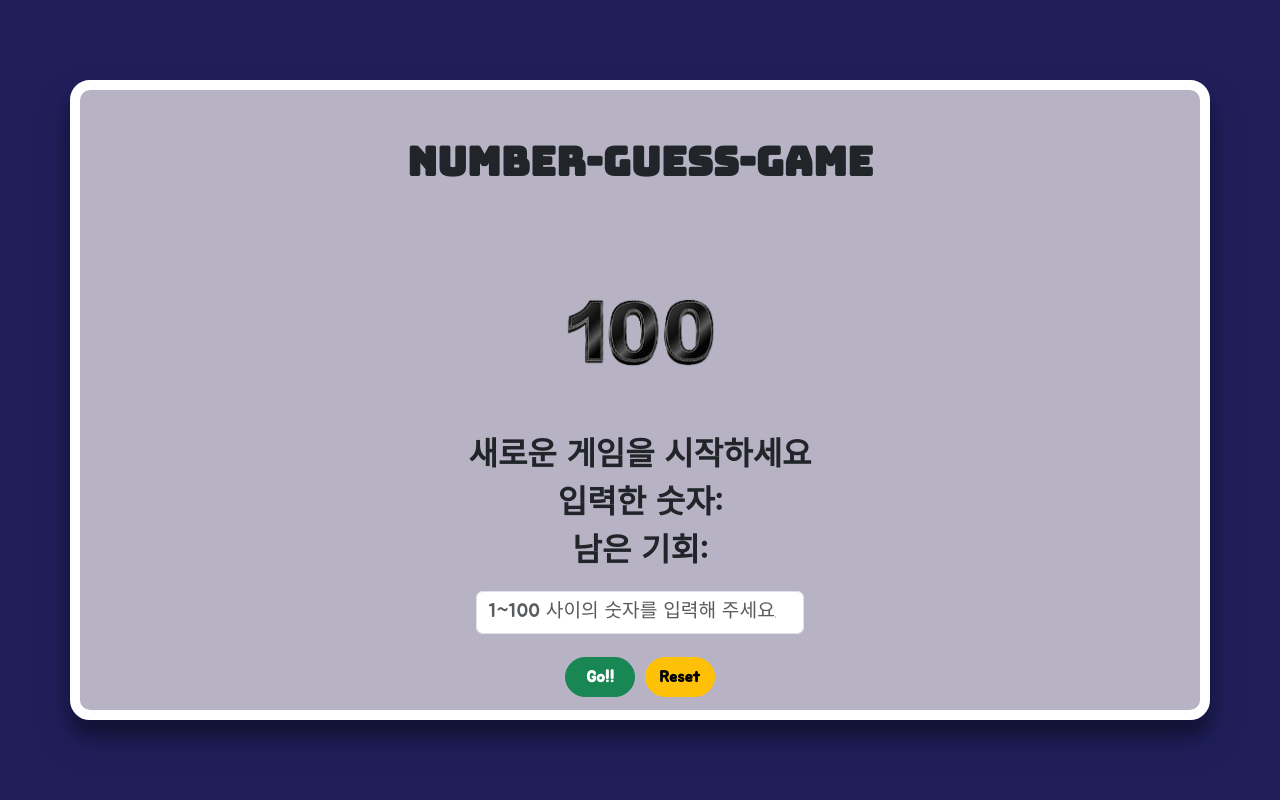
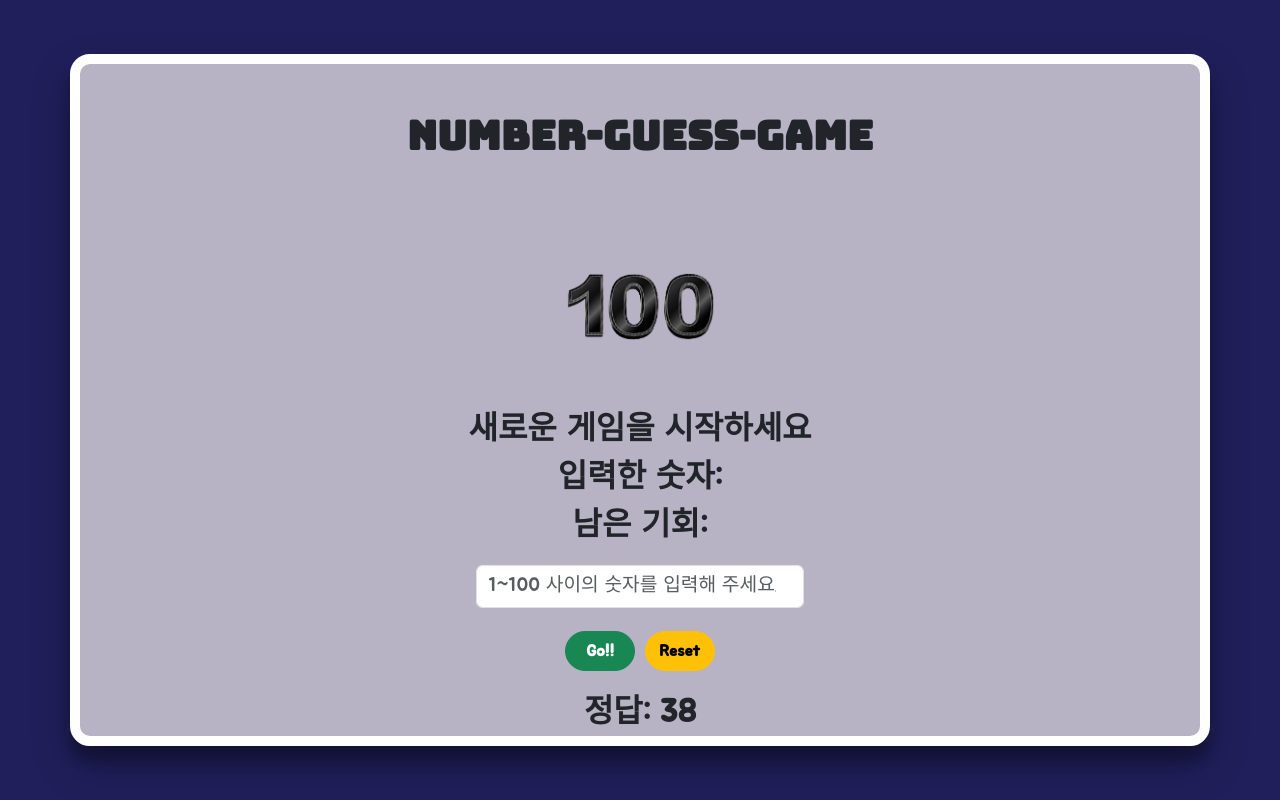
Before and after one commit to nyoungno/CodingNoona-study-NumberGuessGame, a plain HTML site: page index.html in a window 1280 px wide. Drawn offline with nearby package versions, Linux system fonts and the light colour scheme.

Commit message:
정답미리보기

```diff
--- a/index.html
+++ b/index.html
@@ -23,6 +23,7 @@
         </div>
         <button id="play-button" class="btn btn-success button-style">Go!!</button>
         <button id="reset-button" class="btn btn-warning button-style">Reset</button>
+        <div id="answer-area" class=" pt-3">정답:</div>
     </div>
 
 
--- a/main.js
+++ b/main.js
@@ -20,6 +20,8 @@ let history = [];
 let resultAreaImg = document.querySelector(".main-img");
 let historyArea = document.getElementById("history-area");
 
+let answerArea = document.getElementById("answer-area");
+
 playButton.addEventListener("click", play);
 resetButton.addEventListener("click", reset);
 userInput.addEventListener("focus", function () {
@@ -29,6 +31,7 @@ userInput.addEventListener("focus", function () {
 function pickRandomNum() {
   computerNum = Math.floor(Math.random() * 100) + 1;
   console.log("정답", computerNum);
+  answerArea.textContent = `정답: ${computerNum}`;
 }
 
 function play() {
```
